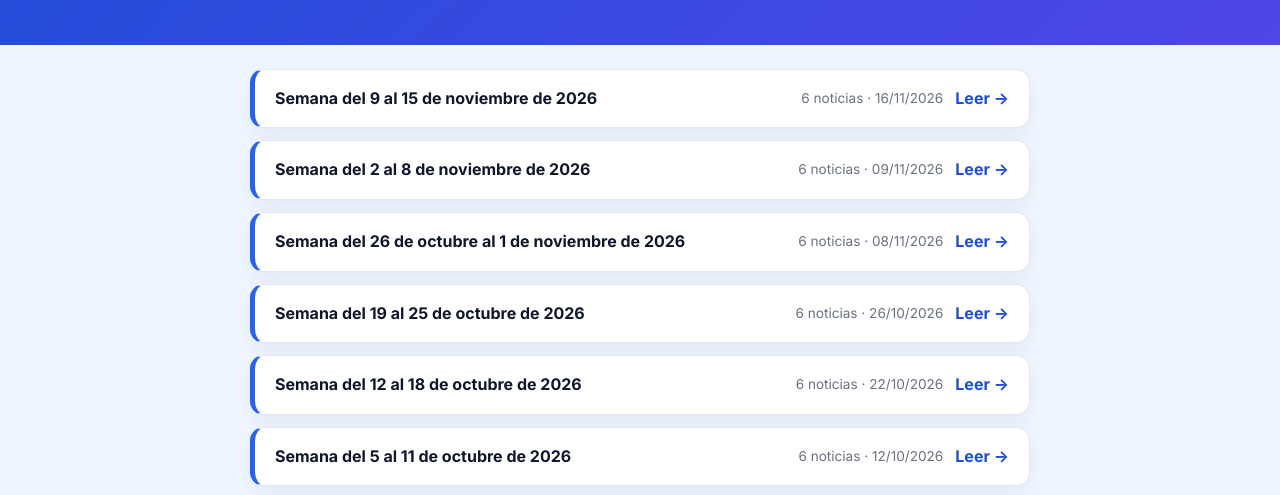
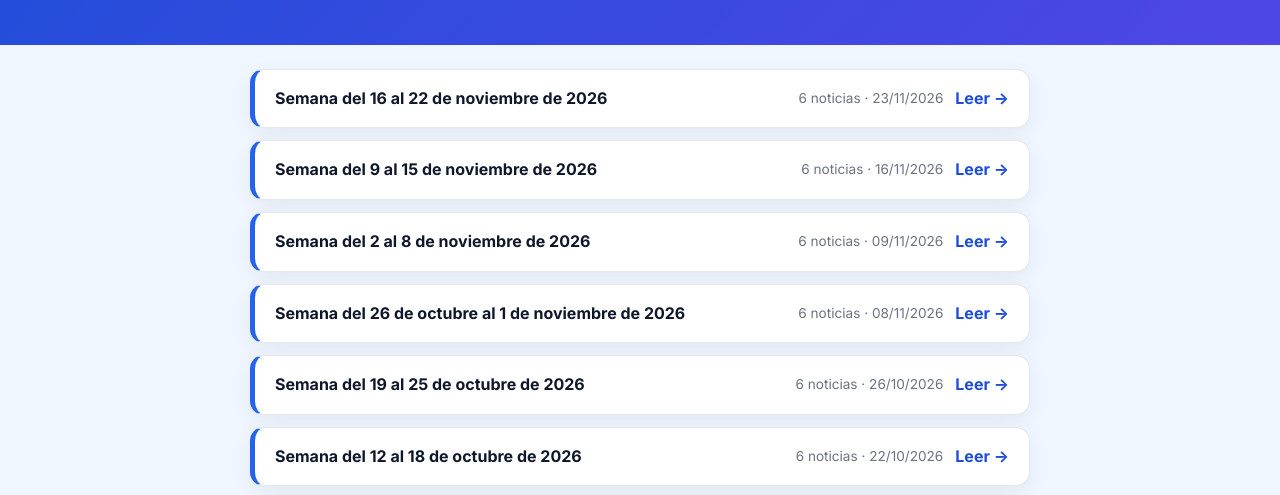
Before and after one commit to ANFAIA/newsletter, a plain HTML site: page index.html in a window 1280 px wide. Shown: the part 241-736 px from the top of the page. Drawn offline with Linux system fonts and the light colour scheme.

Commit message:
Índice de boletines IA

```diff
--- a/index.html
+++ b/index.html
@@ -109,6 +109,11 @@
   </header>
   <div class="wrap">
     <div class="editions">
+      <a class="edition" href="https://anfaia.github.io/newsletter/newsletters/2026-W47.html">
+        <span class="edition-week">Semana del 16 al 22 de noviembre de 2026</span>
+        <span class="edition-meta">6 noticias · 23/11/2026</span>
+        <span class="edition-go">Leer →</span>
+      </a>
       <a class="edition" href="https://anfaia.github.io/newsletter/newsletters/2026-W46.html">
         <span class="edition-week">Semana del 9 al 15 de noviembre de 2026</span>
         <span class="edition-meta">6 noticias · 16/11/2026</span>
```
